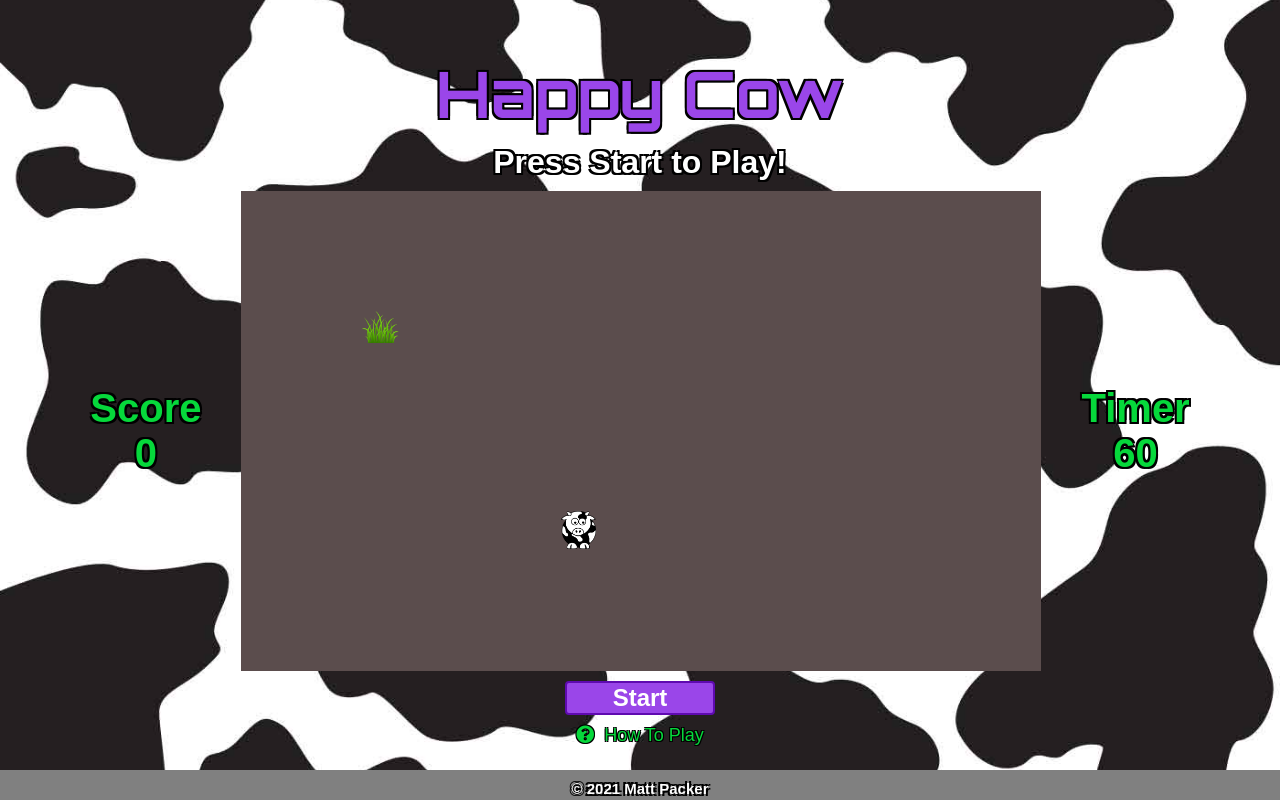
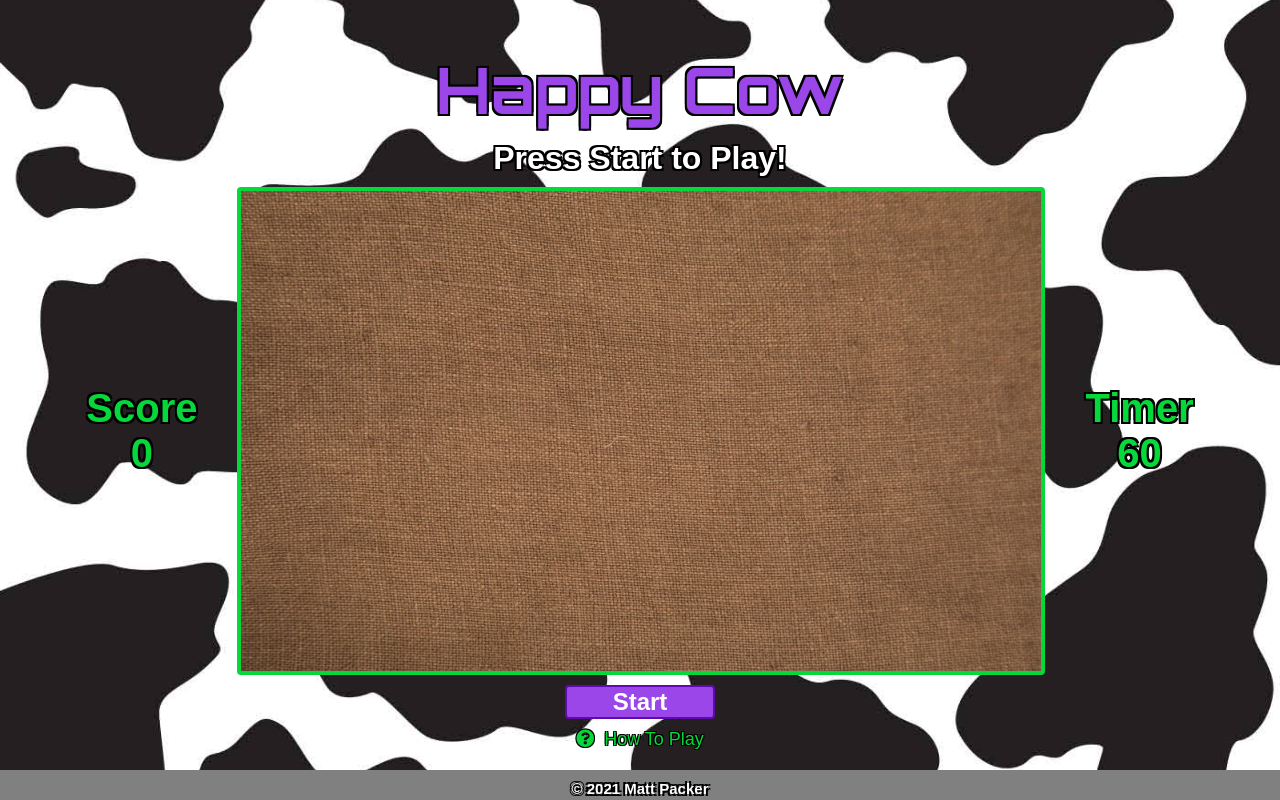
Before and after one commit to mmpacker/cg-sim-game, a plain HTML site: page index.html in a window 1280 px wide. Drawn offline with Linux system fonts and the light colour scheme; a web font is replaced by a local one.

Commit message:
add brown woven background; add alert message for 'how to play'

```diff
--- a/css/styles.css
+++ b/css/styles.css
@@ -61,9 +61,14 @@ footer {
 }
 
 #fieldGrid {
-  background-color: rgb(91, 77, 77);
+  background: url('/images/brown-woven-bg.jpeg');
+  background-clip: border-box;
+  background-position: center;
+  background-size: cover;
   width: 800px;
   height: 480px;
+  border: 4px solid #06d83b;
+  border-radius: 4px;
   display: grid;
   grid-template-rows: repeat(12, 40px);
   grid-template-columns: repeat(20, 40px);
--- a/js/app.js
+++ b/js/app.js
@@ -10,14 +10,16 @@ export let gameStatus = ''
 
 
 /* ===== CACHED ELEMENT REFS ===== */
-const gameField = document.getElementById('fieldGrid')
+const gameFieldEl = document.getElementById('fieldGrid')
 const messageEl = document.getElementById('message')
-const startBtn = document.getElementById('startBtn')
+const startBtnEl = document.getElementById('startBtn')
+const howToEl = document.getElementById('howTo')
 
 
 
 /* ===== EVENT LISTENERS ===== */
-
+startBtnEl.addEventListener('click', start)
+howToEl.addEventListener('click', howToAlert)
 
 
 
@@ -46,9 +48,9 @@ function updateLoop() {
 /* ===== RENDER FUNCTIONS ===== */
 
 function drawLoop() {
-  gameField.innerHTML = ''
-  drawCow(gameField)
-  drawGrass(gameField)
+  gameFieldEl.innerHTML = ''
+  drawCow(gameFieldEl)
+  drawGrass(gameFieldEl)
 }
 
 
@@ -60,5 +62,6 @@ function start() {
   // gameTimer()
 }
 
-//delete later
-window.requestAnimationFrame(playGame)
+function howToAlert() {
+  window.alert('Use the arrow keys to move the cow and eat the delicious grass! Eat 10 patches of grass before time is up to win.')
+}
```
Also changed, not shown: images/brown-woven-bg.jpeg (added).
